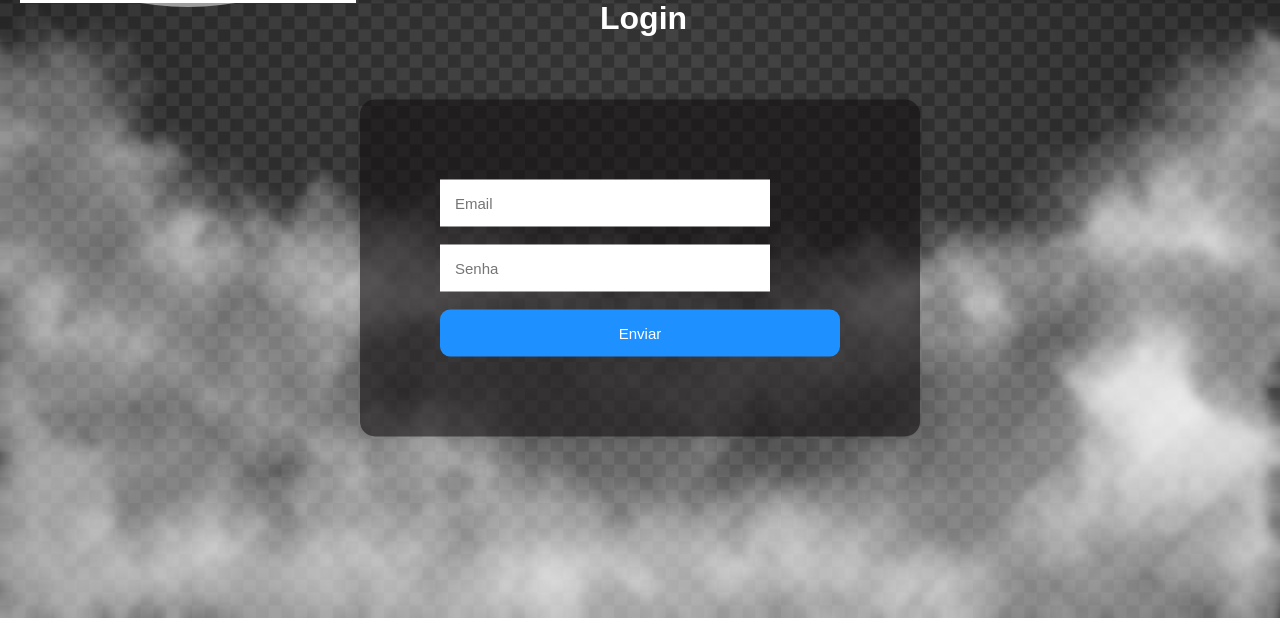
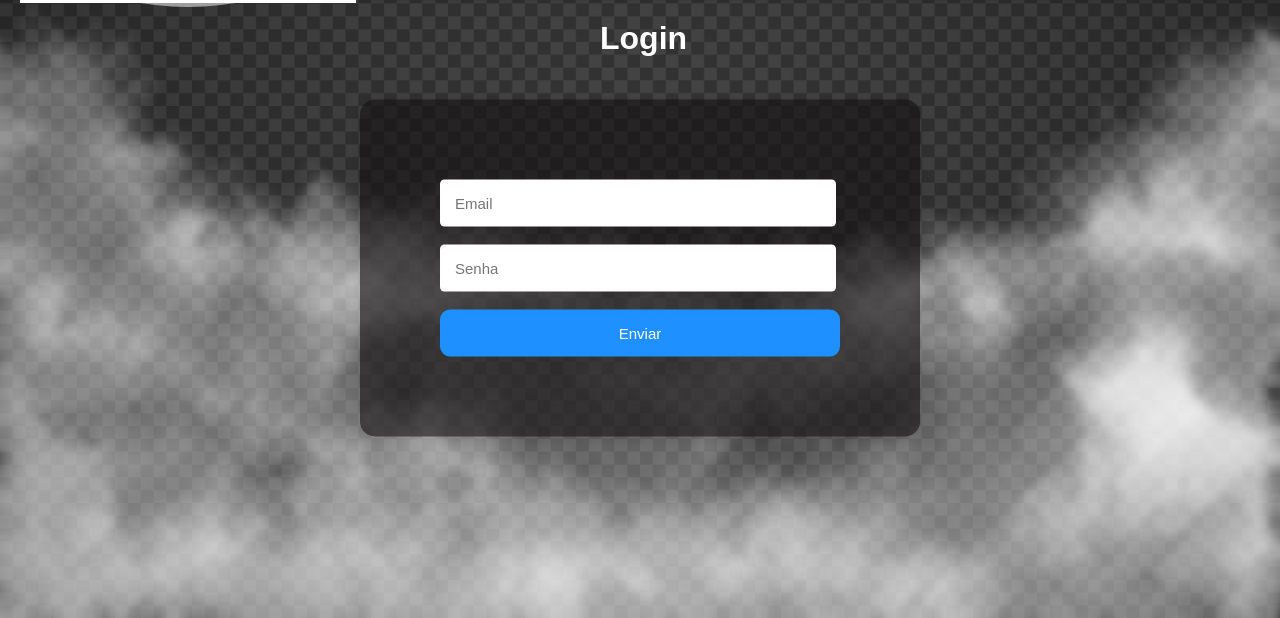
Before and after one commit to heitorda/trabalho-final, a PHP site: page /login.html in a window 1280 px wide. Shown: the part 182-800 px from the top of the page. Run offline with PHP 8.4, Linux system fonts and the light colour scheme; grey boxes are pictures that could not be loaded.

Commit message:
terminei o CSS no login

```diff
--- a/site/login.html
+++ b/site/login.html
@@ -22,7 +22,7 @@
 
 
     <div>
-        <h1 style="width: 80px; margin: auto; font-family: Arial, Helvetica, sans-serif; color: white;">Login</h1>
+        <h1 style="width: 80px; margin: auto; font-family: Arial, Helvetica, sans-serif; color: white; margin-top: 20px;" >Login</h1>
         <form action="login.php" method="POST" id="carrinho">
             <input type="text" name="email" placeholder="Email">
             <br><br>
--- a/site/style.css
+++ b/site/style.css
@@ -241,9 +241,10 @@ form{
 input{
     padding: 15px;
     border: none;
+    border-radius: 4.5px;
     outline: none;
     font-size: 15px;
-    width: 300px;
+    width: 366px;
 }
 
 .inputSubmit{
```
